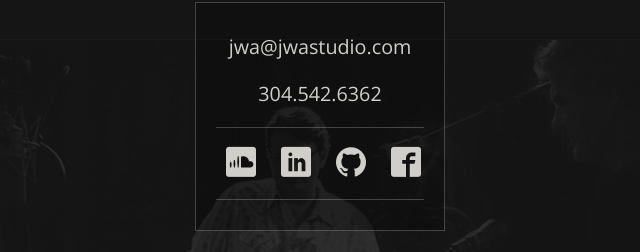
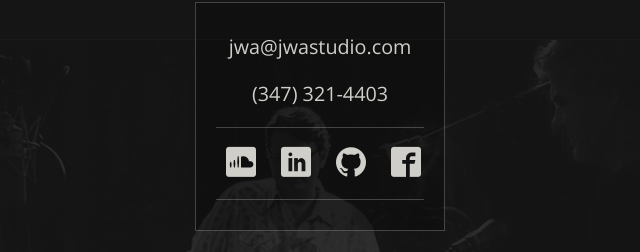
Before and after one commit to resjwa/dist, a plain HTML site: page index.html in a window 1280 px wide. Both pictures are taken after a click on the button "Navigation Button". Shown: the part 157-409 px from the top of the page, 320-960 px from the left. Drawn offline with nearby package versions, Linux system fonts and the light colour scheme; files whose address does not match are found by name.

Commit message:
Add files via upload

```diff
--- a/index.html
+++ b/index.html
@@ -42,7 +42,7 @@
 		<nav id="main-nav" aria-hidden="true">
 			<ul class="contact">
 				<li class="contact-mail">jwa@jwastudio.com</li>
-				<li class="contact-text">304.542.6362</li>
+				<li class="contact-text">(347) 321-4403</li>
 				<li>
 					<ul class="media-icons">
 						<li><a class="icon-soundcloud2" href="https://soundcloud.com/jwa-3" target="_blank"><span class="screenreader-text">SoundCloud</span></a></li>
```
